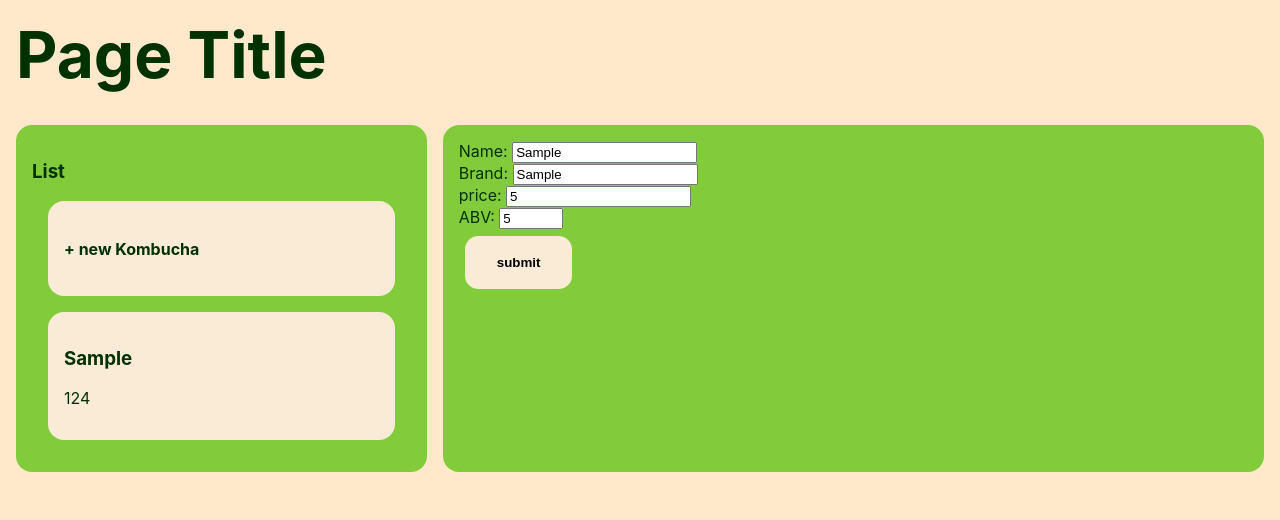
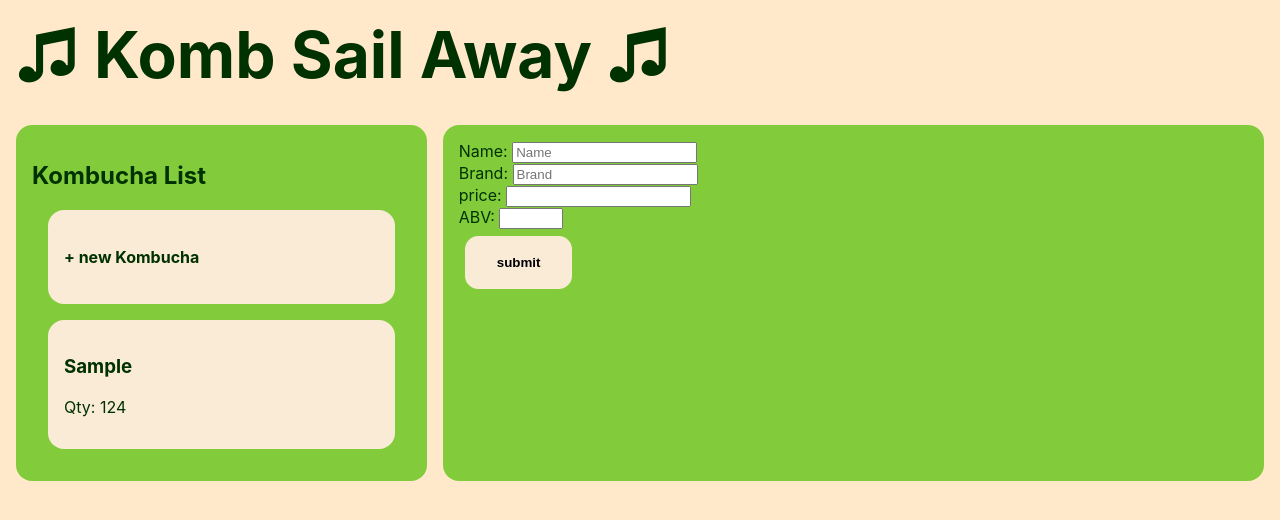
Before and after one commit to Skylar-Brockbank/TapHouse, a React (Create React App) app: page / in a window 1280 px wide. Both pictures are taken after typing "Sample", "Sample", "5", "5" into the empty fields and a click on the button "submit". Shown: the top 520 px of the page. Built offline with nearby package versions, Linux system fonts and the light colour scheme.

Commit message:
spit polish

```diff
--- a/src/componants/App.js
+++ b/src/componants/App.js
@@ -31,7 +31,7 @@ class App extends React.Component {
     }
     return (
       <React.Fragment>
-        <h1 id='title'>Page Title</h1>
+        <h1 id='title'>♫ Komb Sail Away ♫</h1>
         <div id='PrimaryDisplayArea'>
           <KombuchaList
             list={this.state.MasterArray}
--- a/src/componants/KombuchaCard.js
+++ b/src/componants/KombuchaCard.js
@@ -4,15 +4,15 @@ import PropTypes from 'prop-types';
 function KombuchaCard(props){
   let q = null;
   if(props.target.qty >0){
-    q=props.target.qty;
+    q=<p>Qty: {props.target.qty}</p>;
   }else{
-    q="Out of Stock";
+    q=<p className='conflict'>Out of Stock</p>;
   }
   return(
     <div className='card' onClick={()=> props.imethod('detail', props.dex)}>
       {console.log(props.dex)}
       <h3>{props.target.name}</h3>
-      <p>{q}</p>
+      {q}
     </div>
   );
 }
--- a/src/componants/KombuchaDetail.js
+++ b/src/componants/KombuchaDetail.js
@@ -6,7 +6,7 @@ function KombuchaDetail(props){
   if(props.target.qty >0){
     sell=<button onClick={()=>props.sell(props.dex)}>Sell</button>;
   }else{
-    sell=<p id='conflict'>Out Of Stock</p>
+    sell=<p className='conflict'>Out Of Stock</p>
   }
   return(
     <React.Fragment>
--- a/src/componants/KombuchaList.js
+++ b/src/componants/KombuchaList.js
@@ -5,7 +5,7 @@ import KombuchaCard from './KombuchaCard';
 function KombuchaList(props){
   return(
     <div id='list'>
-      <h3>List</h3>
+      <h2>Kombucha List</h2>
       <div className ="card" onClick={() => props.newItem('form',0)}>
         <h4>+ new Kombucha</h4>
       </div>
--- a/src/componants/NewKombuchaForm.js
+++ b/src/componants/NewKombuchaForm.js
@@ -6,10 +6,11 @@ function NewKombuchaForm(props){
   function handleSubmission(event){
     event.preventDefault();
     props.newItem({name: event.target.name.value, brand:event.target.brand.value, price:event.target.price.value, abv:event.target.abv.value,qty:124, id: v4()});
+    document.getElementById('newForm').reset();
   }
   return(
     <React.Fragment>
-      <form onSubmit={handleSubmission}>
+      <form id='newForm' onSubmit={handleSubmission}>
         <label>Name: <input type='text' name='name' placeholder='Name' required/></label>
         <br/>
         <label>Brand: <input type='text' name='brand' placeholder='Brand'required/></label>
--- a/src/index.css
+++ b/src/index.css
@@ -59,3 +59,6 @@ code {
 .card:hover {
   background-color: rgb(255, 195, 82);
 }
+.conflict {
+  color: red;
+}
```
